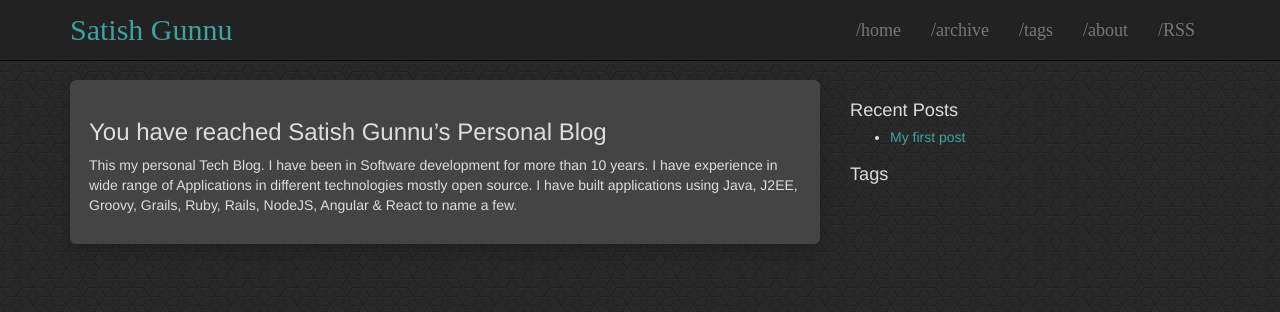
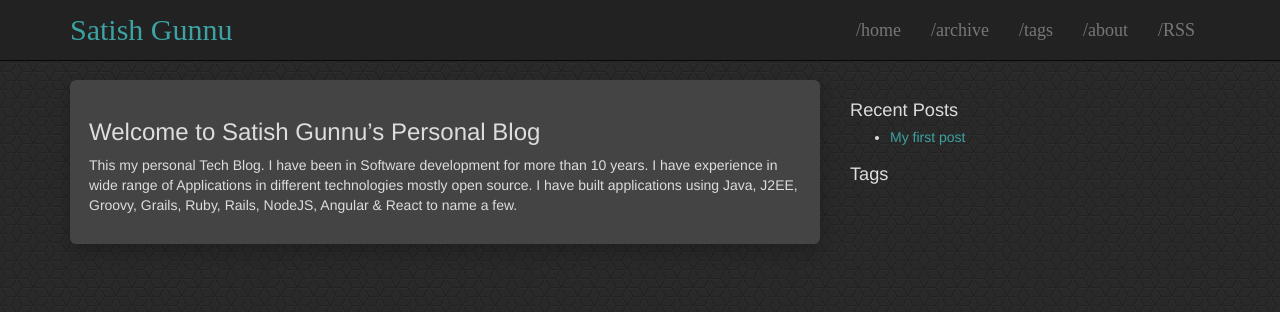
Before and after one commit to Siva/siva.github.io, a Jekyll site: the page built from about.md, in a window 1280 px wide. Shown: the top 312 px of the page. Built offline with Jekyll 4.4.1, drawn with Linux system fonts in a browser that asks for light colours; Markdown is read by kramdown in place of the engine named in the settings.

Commit message:
Adding my first post.

```diff
--- a/about.md
+++ b/about.md
@@ -4,7 +4,7 @@ title: About
 
 ---
 
-### You have reached Satish Gunnu's Personal Blog
+### Welcome to Satish Gunnu's Personal Blog
 
 This my personal Tech Blog. I have been in Software development for more than 10 years. I have experience in wide range of
 Applications in different technologies mostly open source. I have built applications using Java, J2EE, Groovy, Grails, Ruby, Rails,
```
